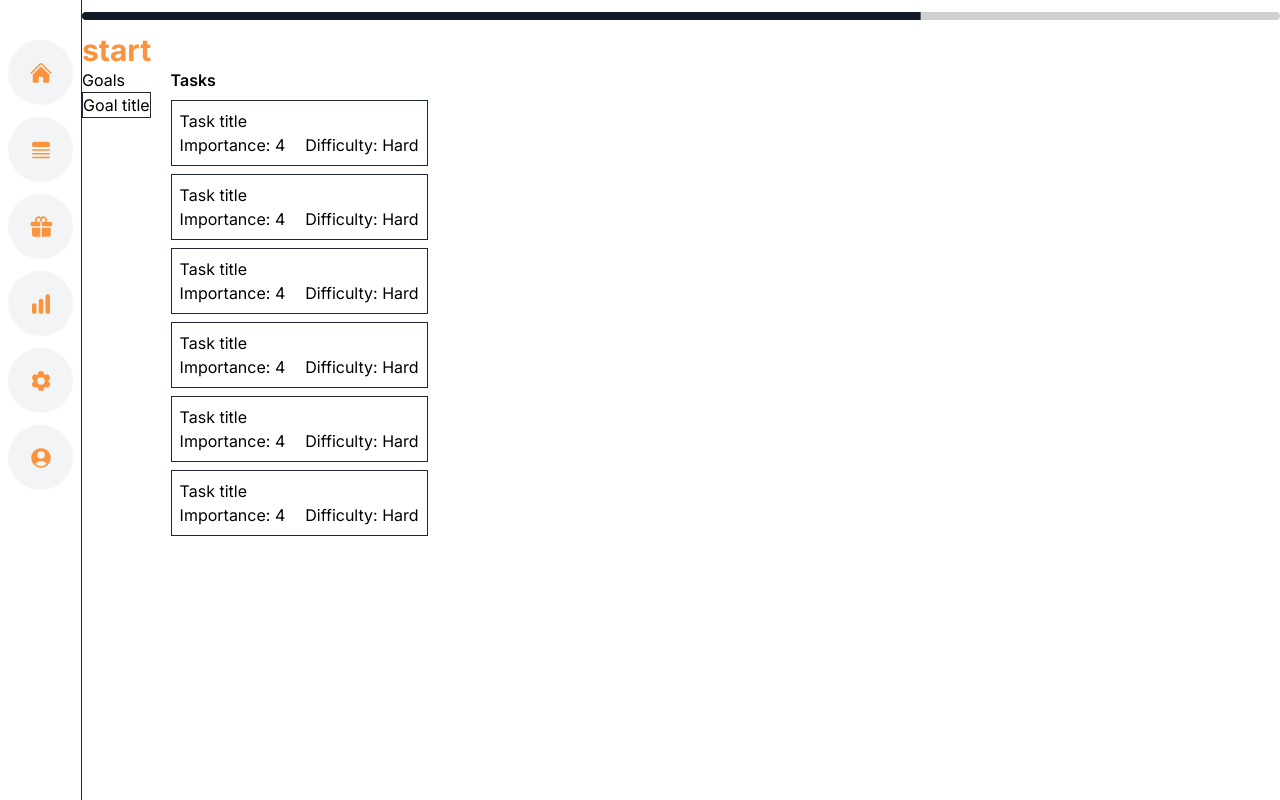
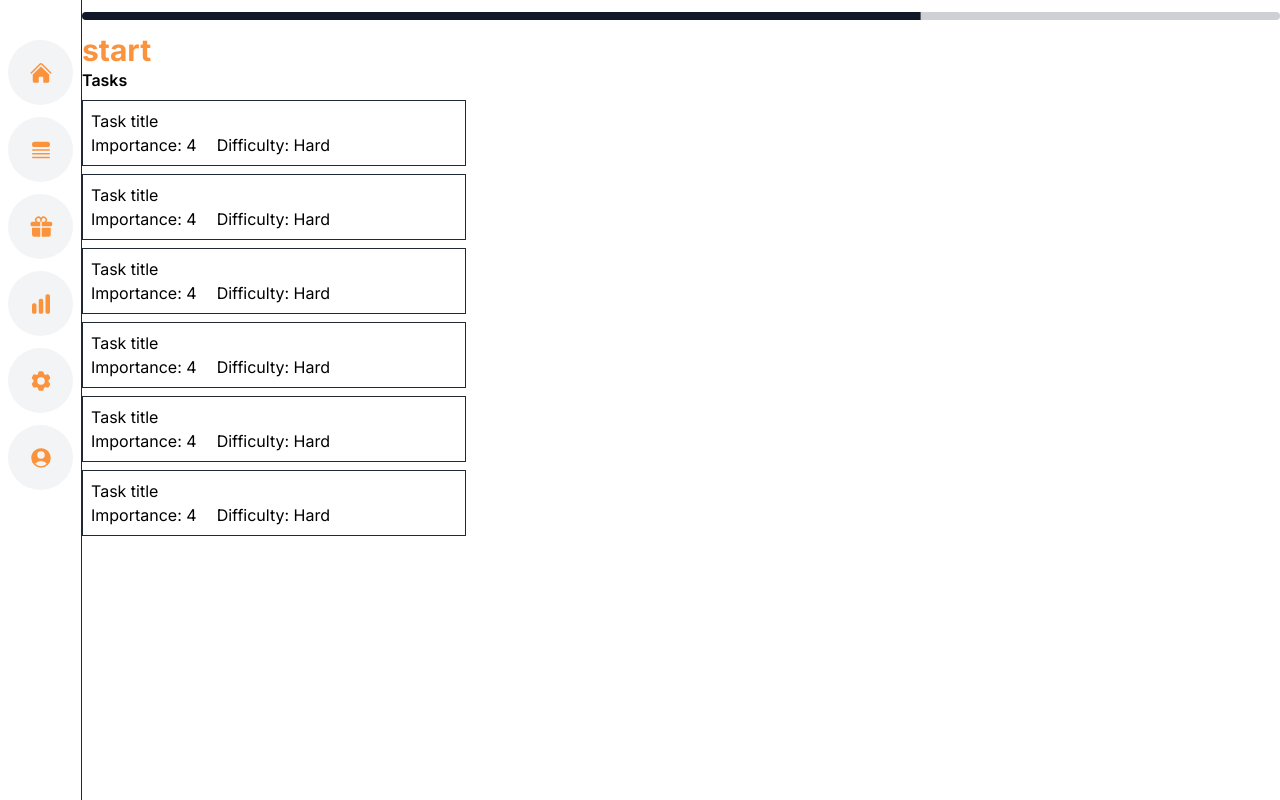
Before and after one commit to GrandeJames/bryzi, a Next.js app: page / in a window 1280 px wide. Built offline with nearby package versions, Linux system fonts and the light colour scheme.

Commit message:
Temporarily remove goals

```diff
--- a/src/app/(focus-stages)/HomeStage.tsx
+++ b/src/app/(focus-stages)/HomeStage.tsx
@@ -19,15 +19,6 @@ function HomeStage() {
       <button onClick={start} className="text-3xl font-bold text-orange-400">
         start
       </button>
-      <div className="flex space-x-5">
-        <div>
-          Goals
-          <ul className="grid grid-cols-1 max-w-sm">
-            <li className="border border-gray-800">
-              <div>Goal title</div>
-            </li>
-          </ul>
-        </div>
         <div>
           <p className="mb-2 font-semibold">Tasks</p>
           <ul className="grid grid-cols-1 max-w-sm space-y-2">
@@ -36,7 +27,7 @@ function HomeStage() {
             ))}
           </ul>
         </div>
-      </div>
+
 
     </>
   );
```
